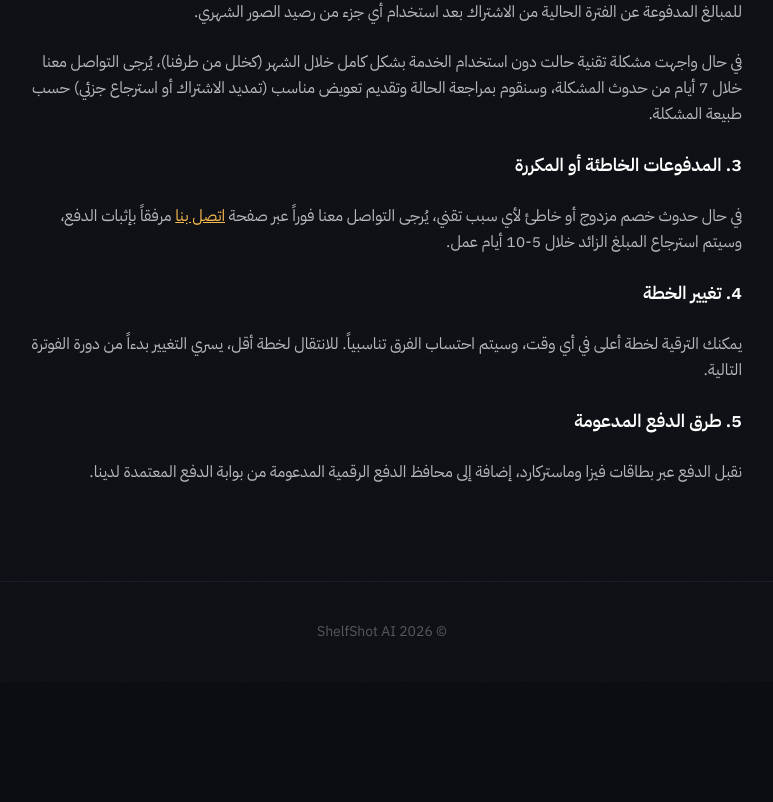
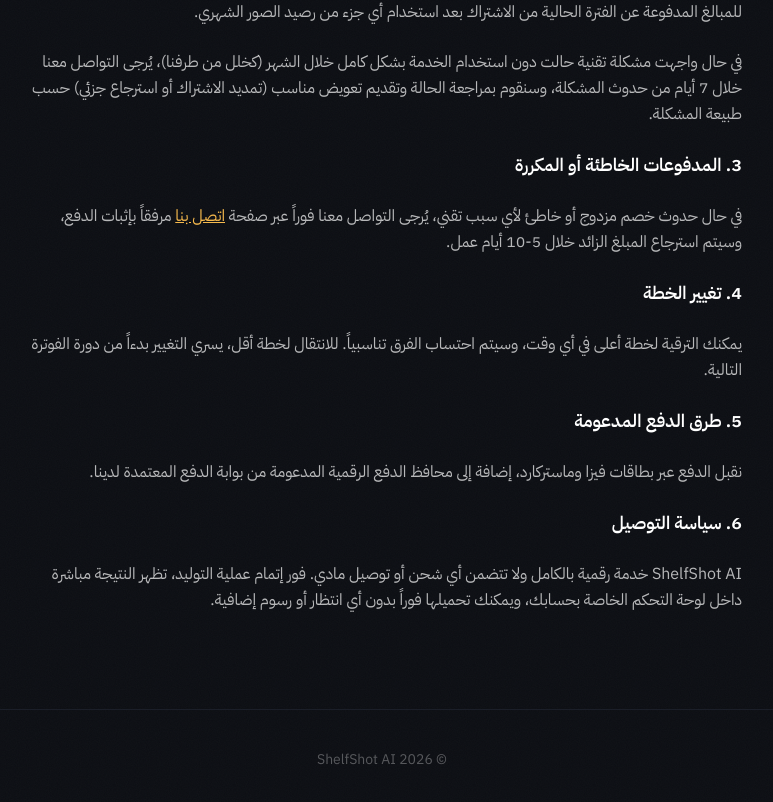
Before and after one commit to dreamtest45-cpu/Lensai-saas, a Next.js app: page /refund in a window 1280 px wide. Shown: the part 448-1250 px from the top of the page, without its empty margins (258-1031 px from the left). Before the commit the page ends 1130 px from the top, so only its background shows below. Built offline with nearby package versions, Linux system fonts and the light colour scheme.

Commit message:
Update page.tsx

```diff
--- a/app/refund/page.tsx
+++ b/app/refund/page.tsx
@@ -1,7 +1,5 @@
 import { LegalPage } from "@/components/LegalPage";
-
 export const metadata = { title: "سياسة الاسترجاع والإلغاء — ShelfShot AI" };
-
 export default function RefundPage() {
   return (
     <LegalPage title="سياسة الاسترجاع والإلغاء" updatedAt="يوليو 2026">
@@ -9,7 +7,6 @@ export default function RefundPage() {
       <p>
         يمكنك إلغاء اشتراكك في أي وقت من لوحة التحكم، دون أي رسوم إضافية أو التزام بمدة معينة. عند الإلغاء، يستمر وصولك للخطة الحالية حتى نهاية الفترة المدفوعة، ولا يتجدد الاشتراك تلقائياً بعدها.
       </p>
-
       <h2>2. سياسة الاسترجاع</h2>
       <p>
         بما أن الخدمة رقمية وتُستهلك فور الاشتراك (توليد الصور يستهلك تكلفة معالجة فعلية فور الطلب)، فإننا لا نقدم استرجاعاً للمبالغ المدفوعة عن الفترة الحالية من الاشتراك بعد استخدام أي جزء من رصيد الصور الشهري.
@@ -17,23 +14,24 @@ export default function RefundPage() {
       <p>
         في حال واجهت مشكلة تقنية حالت دون استخدام الخدمة بشكل كامل خلال الشهر (كخلل من طرفنا)، يُرجى التواصل معنا خلال 7 أيام من حدوث المشكلة، وسنقوم بمراجعة الحالة وتقديم تعويض مناسب (تمديد الاشتراك أو استرجاع جزئي) حسب طبيعة المشكلة.
       </p>
-
       <h2>3. المدفوعات الخاطئة أو المكررة</h2>
       <p>
         في حال حدوث خصم مزدوج أو خاطئ لأي سبب تقني، يُرجى التواصل معنا فوراً عبر صفحة{" "}
         <a href="/contact" className="text-amber-400 hover:text-amber-300 underline">اتصل بنا</a>{" "}
         مرفقاً بإثبات الدفع، وسيتم استرجاع المبلغ الزائد خلال 5-10 أيام عمل.
       </p>
-
       <h2>4. تغيير الخطة</h2>
       <p>
         يمكنك الترقية لخطة أعلى في أي وقت، وسيتم احتساب الفرق تناسبياً. للانتقال لخطة أقل، يسري التغيير بدءاً من دورة الفوترة التالية.
       </p>
-
       <h2>5. طرق الدفع المدعومة</h2>
       <p>
         نقبل الدفع عبر بطاقات فيزا وماستركارد، إضافة إلى محافظ الدفع الرقمية المدعومة من بوابة الدفع المعتمدة لدينا.
       </p>
+      <h2>6. سياسة التوصيل</h2>
+      <p>
+        ShelfShot AI خدمة رقمية بالكامل ولا تتضمن أي شحن أو توصيل مادي. فور إتمام عملية التوليد، تظهر النتيجة مباشرة داخل لوحة التحكم الخاصة بحسابك، ويمكنك تحميلها فوراً بدون أي انتظار أو رسوم إضافية.
+      </p>
     </LegalPage>
   );
 }
```
